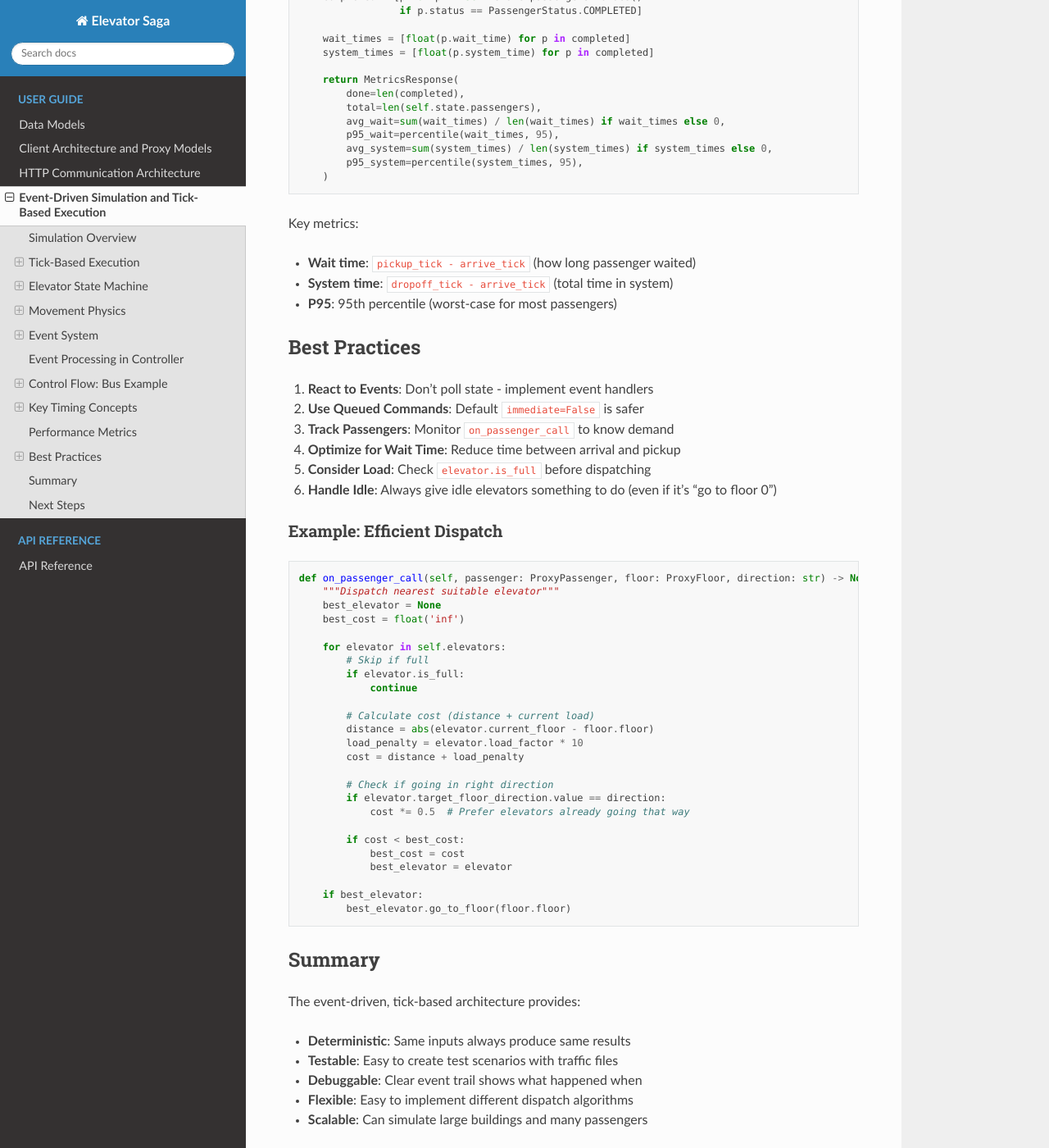
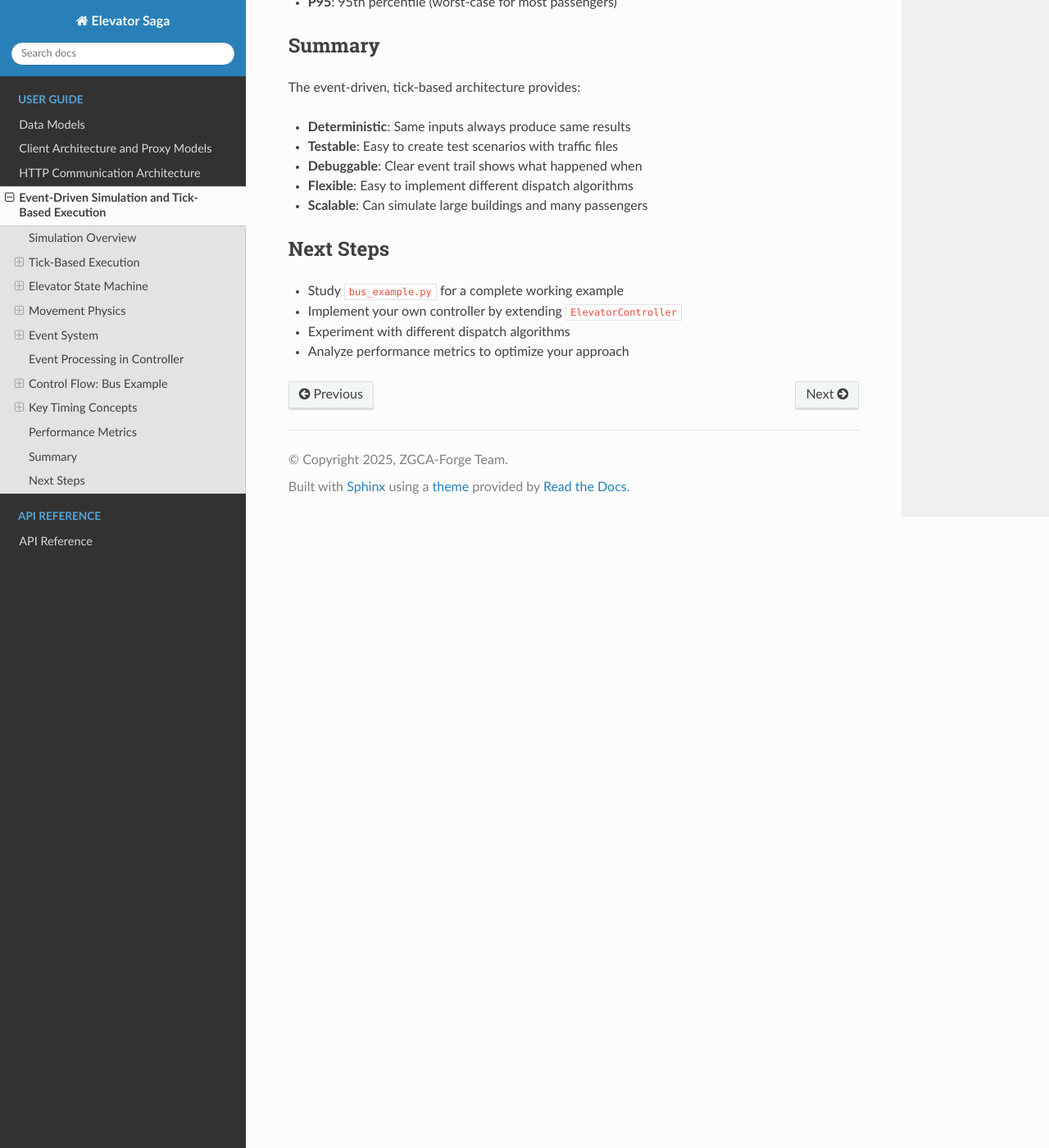
Before and after one commit to ZGCA-Forge/Elevator, a Sphinx documentation site: the page built from docs/events.rst, in a window 1280 px wide and 1400 px high, scrolled down 9349 px. Shown: the whole window at 82% size. Built offline with Sphinx 7.4.7 and the Read the Docs theme 3.1.0, drawn with Linux system fonts in a browser that asks for light colours; some of the changed text lies outside the part shown.

Commit message:
Update docs

```diff
--- a/docs/events.rst
+++ b/docs/events.rst
@@ -8,21 +8,21 @@
 
 .. code-block:: text
 
-   ┌─────────────────────────────────────────────────────────┐
+   ┌──────────────────────────────────────────────────────────┐
    │                  Simulation Loop                         │
    │                                                          │
    │  Tick N                                                  │
-   │    1. Update elevator status (START_UP → CONSTANT_SPEED)│
+   │    1. Update elevator status (START_UP → CONSTANT_SPEED) │
    │    2. Process arrivals (new passengers)                  │
    │    3. Move elevators (physics simulation)                │
    │    4. Process stops (boarding/alighting)                 │
    │    5. Generate events                                    │
    │                                                          │
-   │  Events sent to client → Client processes → Commands    │
+   │  Events sent to client → Client processes → Commands     │
    │                                                          │
    │  Tick N+1                                                │
    │    (repeat...)                                           │
-   └─────────────────────────────────────────────────────────┘
+   └──────────────────────────────────────────────────────────┘
 
 Tick-Based Execution
 --------------------
@@ -463,27 +463,6 @@
 Key Timing Concepts
 -------------------
 
-Command vs. Execution
-~~~~~~~~~~~~~~~~~~~~~
-
-.. code-block:: python
-
-   # Tick 42: Controller sends command
-   elevator.go_to_floor(5, immediate=False)
-   # ← Command queued in elevator.next_target_floor
-
-   # Tick 43: Server processes
-   # ← _update_elevator_status() assigns target
-   # ← Elevator starts moving
-
-   # Tick 44-46: Elevator in motion
-   # ← Events: PASSING_FLOOR
-
-   # Tick 47: Elevator arrives
-   # ← Event: STOPPED_AT_FLOOR
-
-There's a **one-tick delay** between command and execution (unless ``immediate=True``).
-
 Immediate vs. Queued
 ~~~~~~~~~~~~~~~~~~~~
 
@@ -531,47 +510,6 @@
 - **System time**: ``dropoff_tick - arrive_tick`` (total time in system)
 - **P95**: 95th percentile (worst-case for most passengers)
 
-Best Practices
---------------
-
-1. **React to Events**: Don't poll state - implement event handlers
-2. **Use Queued Commands**: Default ``immediate=False`` is safer
-3. **Track Passengers**: Monitor ``on_passenger_call`` to know demand
-4. **Optimize for Wait Time**: Reduce time between arrival and pickup
-5. **Consider Load**: Check ``elevator.is_full`` before dispatching
-6. **Handle Idle**: Always give idle elevators something to do (even if it's "go to floor 0")
-
-Example: Efficient Dispatch
-~~~~~~~~~~~~~~~~~~~~~~~~~~~~
-
-.. code-block:: python
-
-   def on_passenger_call(self, passenger: ProxyPassenger, floor: ProxyFloor, direction: str) -> None:
-       """Dispatch nearest suitable elevator"""
-       best_elevator = None
-       best_cost = float('inf')
-
-       for elevator in self.elevators:
-           # Skip if full
-           if elevator.is_full:
-               continue
-
-           # Calculate cost (distance + current load)
-           distance = abs(elevator.current_floor - floor.floor)
-           load_penalty = elevator.load_factor * 10
-           cost = distance + load_penalty
-
-           # Check if going in right direction
-           if elevator.target_floor_direction.value == direction:
-               cost *= 0.5  # Prefer elevators already going that way
-
-           if cost < best_cost:
-               best_cost = cost
-               best_elevator = elevator
-
-       if best_elevator:
-           best_elevator.go_to_floor(floor.floor)
-
 Summary
 -------
 
```
Also changed, not shown: README.md (+0 -14 lines), docs/client.rst (+0 -19 lines), docs/communication.rst (+34 -51 lines), docs/index.rst (+0 -16 lines).
